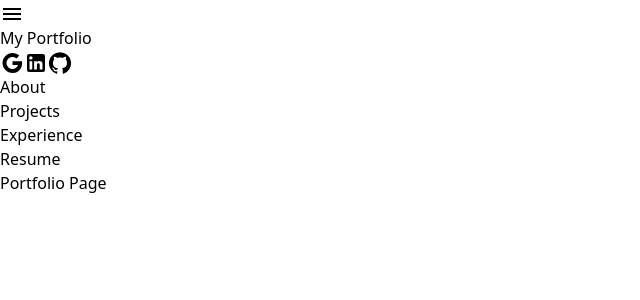
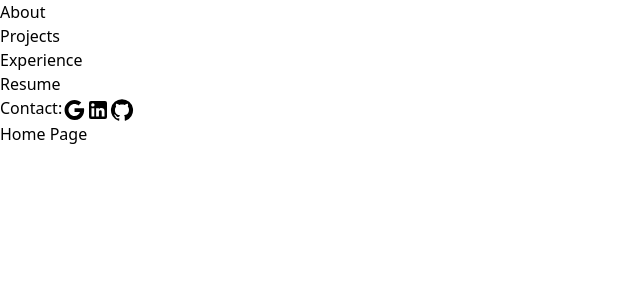
Before and after one commit to ethanlin03/ethanlin03.github.io, a React (Vite) app: page / in a window 1280 px wide. Shown: the top 300 px of the page, without its empty margins (0-640 px from the left). Built offline with nearby package versions, Linux system fonts and the light colour scheme.

Commit message:
Layout for all pages

```diff
--- a/src/App.jsx
+++ b/src/App.jsx
@@ -8,7 +8,7 @@ function App() {
     <Router>
       <div>
         <NavBar />
-        <h1 className="flex justify-center items-center h-screen">Portfolio Page</h1>
+        <h1 className="flex justify-center items-center h-screen">Home Page</h1>
       </div>
     </Router>
   )
--- a/src/components/NavBar.jsx
+++ b/src/components/NavBar.jsx
@@ -3,23 +3,16 @@ import { NavLink } from 'react-router-dom';
 import GoogleIcon from '@mui/icons-material/Google';
 import LinkedInIcon from '@mui/icons-material/LinkedIn';
 import GitHubIcon from '@mui/icons-material/GitHub';
-import MenuIcon from '@mui/icons-material/Menu';
 
 const NavBar = () => {
     return (
         <nav className="bg-gray-800 text-white">
-        <div className="container mx-auto px-4 py-6 flex justify-between items-center">
-
-          <MenuIcon/>
-          <div className="text-xl font-bold">My Portfolio</div>
-          <GoogleIcon/>
-          <LinkedInIcon/>
-          <GitHubIcon/>
+        <div className="flex justify-between items-center px-6 py-6">
           <ul className="flex space-x-6">
             <li>
               <NavLink
                 to="/about"
-                className="hover:text-gray-400 transition-colors duration-300"
+                className="hover:text-gray-400 transition-colors duration-300 font-bold"
                 activeClassName="text-yellow-400"
               >
                 About
@@ -28,7 +21,7 @@ const NavBar = () => {
             <li>
               <NavLink
                 to="/projects"
-                className="hover:text-gray-400 transition-colors duration-300"
+                className="hover:text-gray-400 transition-colors duration-300 font-bold"
                 activeClassName="text-yellow-400"
               >
                 Projects
@@ -37,7 +30,7 @@ const NavBar = () => {
             <li>
               <NavLink
                 to="/experience"
-                className="hover:text-gray-400 transition-colors duration-300"
+                className="hover:text-gray-400 transition-colors duration-300 font-bold"
                 activeClassName="text-yellow-400"
               >
                 Experience
@@ -46,13 +39,19 @@ const NavBar = () => {
             <li>
               <NavLink
                 to="/resume"
-                className="hover:text-gray-400 transition-colors duration-300"
+                className="hover:text-gray-400 transition-colors duration-300 font-bold"
                 activeClassName="text-yellow-400"
               >
                 Resume
               </NavLink>
             </li>
           </ul>
+          <div className="flex items-center space-x-4">
+            <span className="font-bold">Contact:</span>
+            <GoogleIcon />
+            <LinkedInIcon />
+            <GitHubIcon />
+          </div>
         </div>
       </nav>
     );
```
